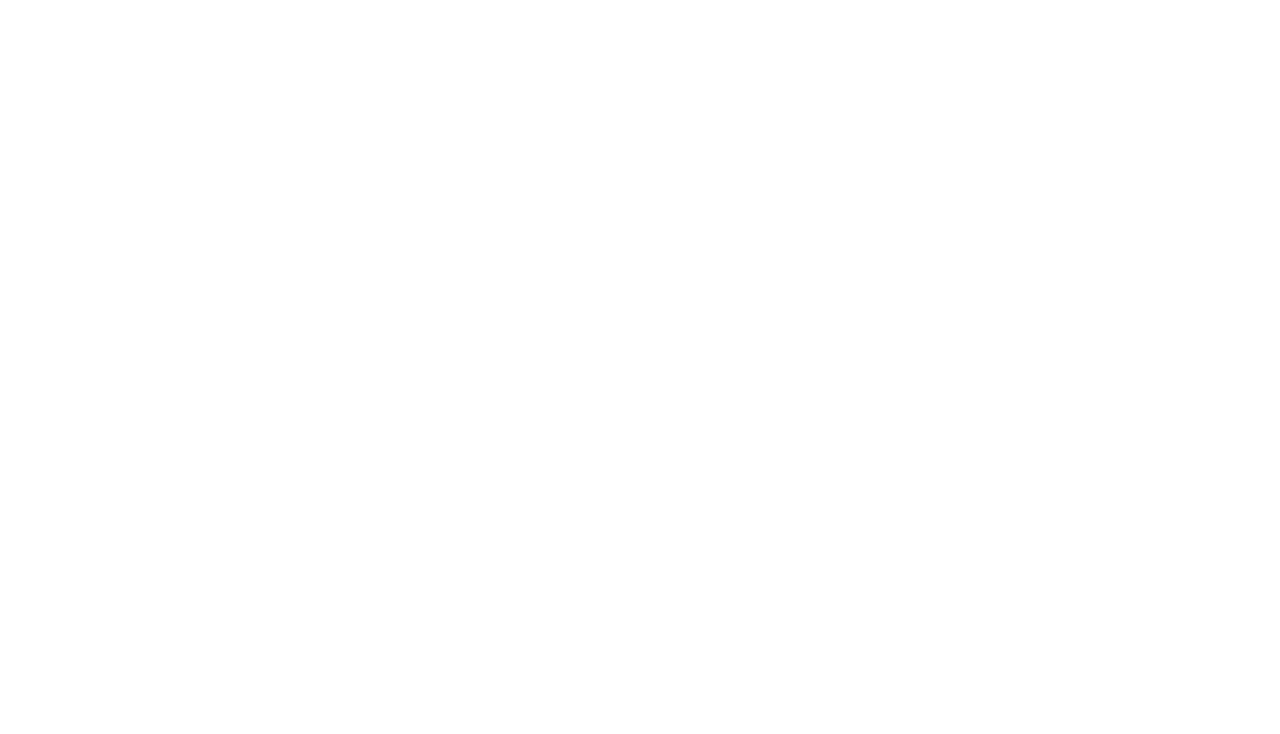
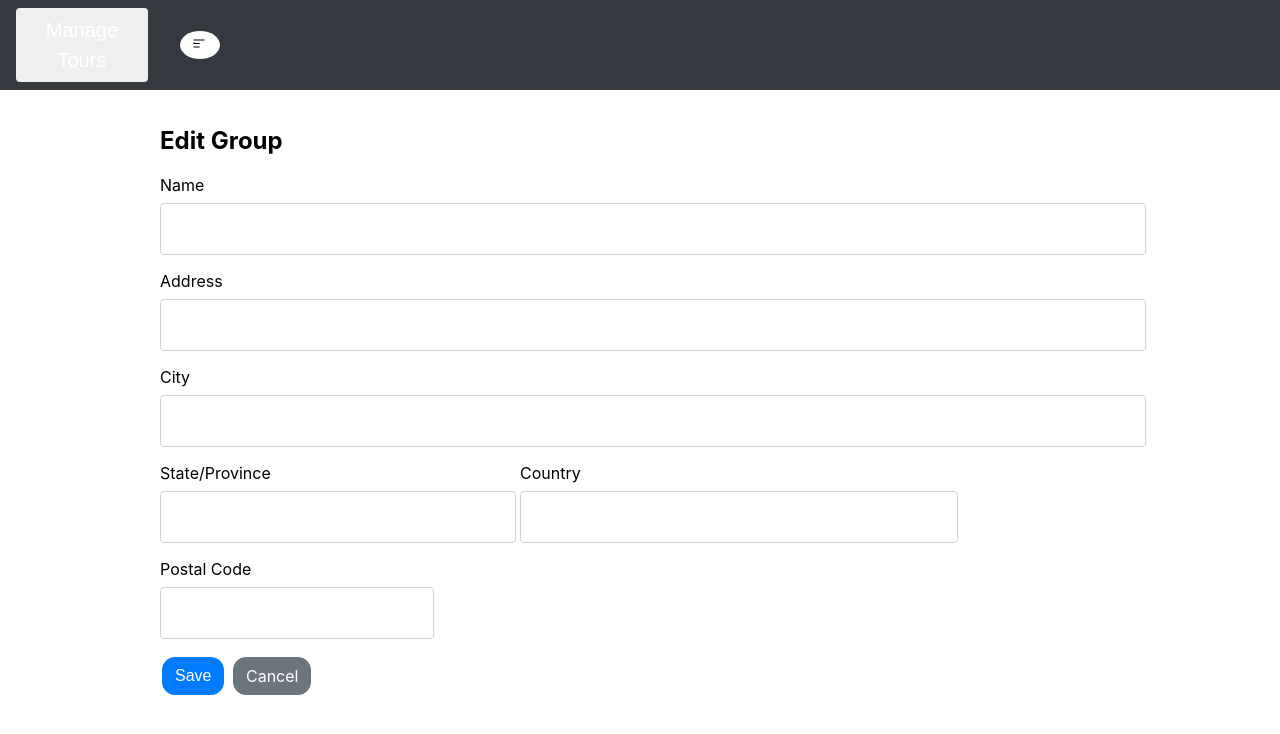
Before and after one commit to aalsaedi265/javaUserGroup_ui_react, a React (Create React App) app in the folder app/: page /groups/1 in a window 1280 px wide. Before the commit this address had no page. Shown: the top 734 px of the page. Built offline with nearby package versions, Linux system fonts and the light colour scheme; no server answers.

Commit message:
built edit, delete, post functionlity while fixing cors issure in sping

```diff
--- a/app/src/App.js
+++ b/app/src/App.js
@@ -2,7 +2,7 @@
 import React from 'react';
 import {Routes, Route} from 'react-router-dom';
 // import from index in components;
-import { Home, GroupList } from './components';
+import { Home, GroupList, GroupEdit } from './components';
 
 function App() {
 
@@ -10,6 +10,7 @@
     <Routes>
       <Route path="/" element={<Home />} />
       <Route path="/groups" element={<GroupList />} />
+      <Route path="/groups/:id" element={<GroupEdit />} />
     </Routes>
   );
 }
--- /dev/null
+++ b/app/src/components/GroupEdit.jsx
@@ -0,0 +1,115 @@
+import React, { useState, useEffect } from "react";
+import { Link, useNavigate, useParams } from "react-router-dom";
+import AppNavbar from "./AppNavbar";
+import '../css/GroupEdit.css';
+
+function GroupEdit() {
+    const initialFormState = {
+        name: '',
+        address: '',
+        city: '',
+        stateOrProvince: '',
+        country: '',
+        postalCode: ''
+    };
+
+    const [group, setGroup] = useState(initialFormState);
+    const navigate = useNavigate();
+    const { id } = useParams();
+
+    useEffect(() => {
+        if (id !== 'new') {
+            fetch(`/api/groups/${id}`)
+                .then(response => {
+                    if (response.ok) {
+                        return response.json();
+                    }
+                    throw new Error('Network response was not ok.');
+                })
+                .then(data => setGroup(data))
+                .catch(error => console.error('There was a problem with the fetch operation:', error));
+        }
+    }, [id]);
+
+    function handleChange(e) {
+        const { name, value } = e.target;
+        setGroup({ ...group, [name]: value });
+    }
+
+    const handleSubmit = async (event) => {
+        event.preventDefault();
+        const method = id !== 'new' ? 'PUT' : 'POST';
+        const url = `/api/groups${id !== 'new' ? `/${id}` : ''}`;
+
+        try {
+            const response = await fetch(url, {
+                method: method,
+                headers: {
+                    'Accept': 'application/json',
+                    'Content-Type': 'application/json'
+                },
+                body: JSON.stringify(group)
+            });
+
+            if (response.ok) {
+                setGroup(initialFormState);
+                navigate('/groups');
+            } else {
+                throw new Error('Network response was not ok.');
+            }
+        } catch (error) {
+            console.error('There was a problem with the fetch operation:', error);
+        }
+    };
+
+    const title = <h2>{id !== 'new' ? 'Edit Group' : 'Add Group' }</h2>;
+
+    return (
+        <div>
+            <AppNavbar />
+            <div className="container">
+                {title}
+                <form onSubmit={handleSubmit}>
+                    <div className="form-group">
+                        <label htmlFor="name">Name</label>
+                        <input type="text" name="name" id="name" value={group.name || ''}
+                            onChange={handleChange} autoComplete="name" />
+                    </div>
+                    <div className="form-group">
+                        <label htmlFor="address">Address</label>
+                        <input type="text" name="address" id="address" value={group.address || ''}
+                            onChange={handleChange} autoComplete="address-level1" />
+                    </div>
+                    <div className="form-group">
+                        <label htmlFor="city">City</label>
+                        <input type="text" name="city" id="city" value={group.city || ''}
+                            onChange={handleChange} autoComplete="address-level1" />
+                    </div>
+                    <div className="row">
+                        <div className="form-group col-md-4 mb-3">
+                            <label htmlFor="stateOrProvince">State/Province</label>
+                            <input type="text" name="stateOrProvince" id="stateOrProvince" value={group.stateOrProvince || ''}
+                                onChange={handleChange} autoComplete="address-level1" />
+                        </div>
+                        <div className="form-group col-md-5 mb-3">
+                            <label htmlFor="country">Country</label>
+                            <input type="text" name="country" id="country" value={group.country || ''}
+                                onChange={handleChange} autoComplete="address-level1" />
+                        </div>
+                        <div className="form-group col-md-3 mb-3">
+                            <label htmlFor="postalCode">Postal Code</label>
+                            <input type="text" name="postalCode" id="postalCode" value={group.postalCode || ''}
+                                onChange={handleChange} autoComplete="address-level1" />
+                        </div>
+                    </div>
+                    <div className="form-group">
+                        <button className="btn btn-primary" type="submit">Save</button>{' '}
+                        <Link to="/groups" className="btn btn-secondary">Cancel</Link>
+                    </div>
+                </form>
+            </div>
+        </div>
+    );
+}
+
+export default GroupEdit;
--- a/app/src/components/index.js
+++ b/app/src/components/index.js
@@ -2,3 +2,4 @@
 export { default as GroupList } from './GroupList.jsx'
 export { default as Navbar } from './AppNavbar.jsx'
 export { default as Home } from './Home.jsx'
+export { default as GroupEdit } from './GroupEdit.jsx'
--- /dev/null
+++ b/app/src/css/GroupEdit.css
@@ -0,0 +1,101 @@
+/* GroupEdit.css */
+.container {
+    max-width: 960px;
+    margin: 0 auto;
+    padding: 1rem;
+}
+
+.row {
+    display: flex;
+    flex-wrap: wrap;
+    margin-right: -15px;
+    margin-left: -15px;
+}
+
+.col-md-4,
+.col-md-5,
+.col-md-3 {
+    position: relative;
+    width: 100%;
+    padding-right: 15px;
+    padding-left: 15px;
+}
+
+.col-md-4 {
+    flex: 0 0 33.3333%;
+    max-width: 33.3333%;
+}
+
+.col-md-5 {
+    flex: 0 0 41.6667%;
+    max-width: 41.6667%;
+}
+
+.col-md-3 {
+    flex: 0 0 25%;
+    max-width: 25%;
+}
+
+.form-group {
+    margin-bottom: 1rem;
+}
+
+label {
+    display: inline-block;
+    margin-bottom: 0.5rem;
+}
+
+input {
+    display: block;
+    width: 100%;
+    height: calc(1.5em + 0.75rem + 2px);
+    padding: 0.375rem 0.75rem;
+    font-size: 1rem;
+    font-weight: 400;
+    line-height: 1.5;
+    color: #495057;
+    background-color: #fff;
+    background-clip: padding-box;
+    border: 1px solid #ced4da;
+    border-radius: 0.25rem;
+    transition: border-color 0.15s ease-in-out, box-shadow 0.15s ease-in-out;
+}
+
+button {
+    display: inline-block;
+    font-weight: 400;
+    text-align: center;
+    vertical-align: middle;
+    user-select: none;
+    border: 1px solid transparent;
+    padding: 0.375rem 0.75rem;
+    font-size: 1rem;
+    line-height: 1.5;
+    border-radius: 0.25rem;
+    transition: color 0.15s ease-in-out, background-color 0.15s ease-in-out, border-color 0.15s ease-in-out, box-shadow 0.15s ease-in-out;
+    cursor: pointer;
+}
+
+.btn-primary {
+    color: #fff;
+    background-color: #007bff;
+    border-color: #007bff;
+}
+
+.btn-secondary {
+    color: #fff;
+    background-color: #6c757d;
+    border-color: #6c757d;
+}
+
+.btn-primary:hover {
+    color: #fff;
+    background-color: #0056b3;
+    border-color: #004085;
+}
+
+.btn-secondary:hover {
+    color: #fff;
+    background-color: #5a6268;
+    border-color: #545b62;
+}
```
Also changed, not shown: 2 other files (tests, documents, lock files or other folders).
